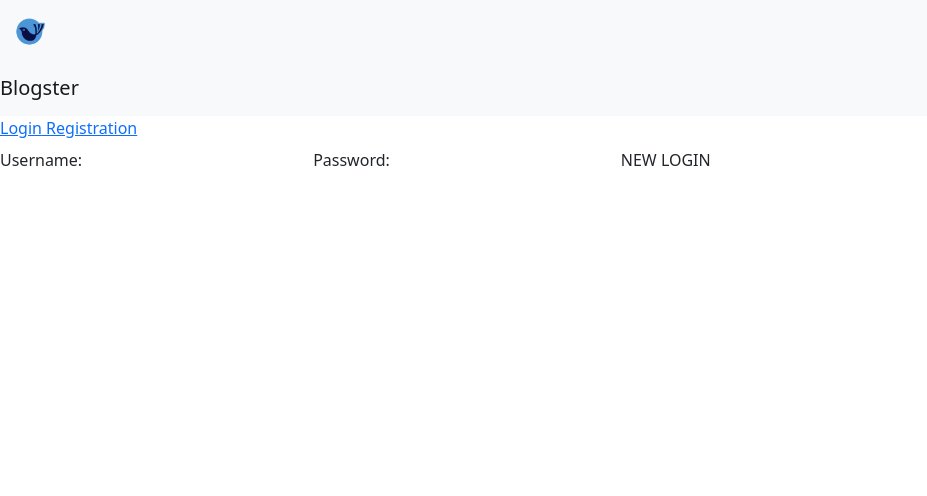
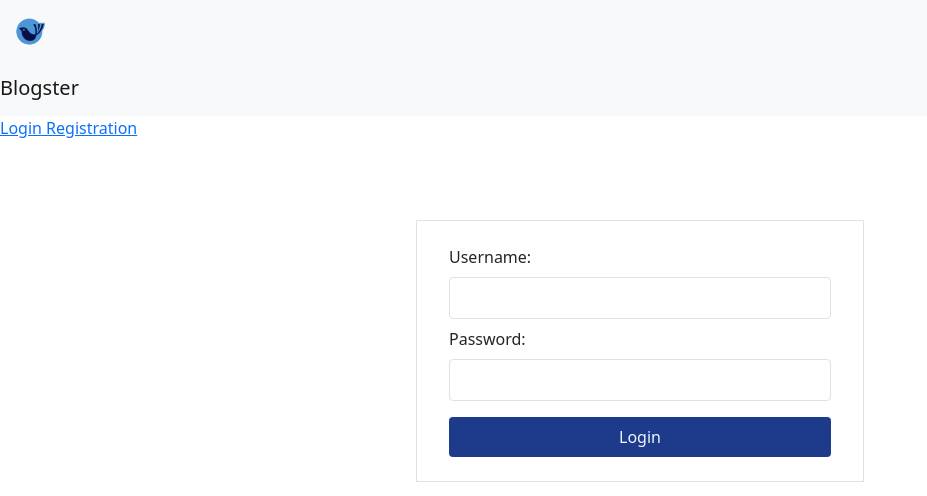
Before and after one commit to Woz-U-Group-Projects/team-javascript, a React (Create React App) app in the folder Client-Side/: page /login in a window 1280 px wide. Shown: the top 496 px of the page, without its empty margins (0-927 px from the left). Built offline with nearby package versions, Linux system fonts and the light colour scheme; no server answers.

Commit message:
pages -> login.js -> Applied CSS Classes to beautify the UI

```diff
--- a/Client-Side/src/pages/Login.js
+++ b/Client-Side/src/pages/Login.js
@@ -1,55 +1,59 @@
-import React, { useState, useContext } from "react";
-import axios from "axios";
-import { useHistory } from "react-router-dom";
-import { AuthContext } from "../helpers/AuthContext";
-
+import React, { useState, useContext } from 'react';
+import axios from 'axios';
+import { useHistory } from 'react-router-dom';
+import { AuthContext } from '../helpers/AuthContext';
 
 function Login() {
-  const [username, setUsername] = useState("");
-  const [password, setPassword] = useState("");
+  const [username, setUsername] = useState('');
+  const [password, setPassword] = useState('');
   const { setAuthState } = useContext(AuthContext);
 
   let history = useHistory();
 
   const login = () => {
     const data = { username: username, password: password };
-    axios.post("http://localhost:3001/auth/login", data).then((response) => {
+    axios.post('http://localhost:3001/auth/login', data).then((response) => {
       if (response.data.error) {
         alert(response.data.error);
       } else {
-        localStorage.setItem("accessToken", response.data.token);
+        localStorage.setItem('accessToken', response.data.token);
         setAuthState({
           username: response.data.username,
-          id: response.data.user_id,
+          id: response.data.id,
           status: true,
         });
-        history.push("/post");
+        history.push('/');
       }
     });
   };
   return (
-
-    <div className="loginContainer">
-
+    <div className='max-w-md mx-auto mt-20 border py-4 px-8'>
+      <div className='loginContainer flex flex-col max-w-md justify-center align-center'>
         <label>Username:</label>
         <input
-        type="text"
+          type='text'
+          className='py-2 my-2 border border rounded'
           onChange={(event) => {
             setUsername(event.target.value);
           }}
         />
         <label>Password:</label>
         <input
-        type="password"
+          type='password'
+          className='py-2 my-2 border border rounded'
           onChange={(event) => {
             setPassword(event.target.value);
           }}
         />
 
-      <button onClick={login()}>NEW LOGIN</button>
-
+        <button
+          onClick={login}
+          className='bg-blue-900 hover:bg-blue-800 py-2 rounded text-blue-50 mt-2'>
+          {' '}
+          Login{' '}
+        </button>
       </div>
-
+    </div>
   );
 }
 
```
Lines whose indentation alone changed are shown as unchanged.
